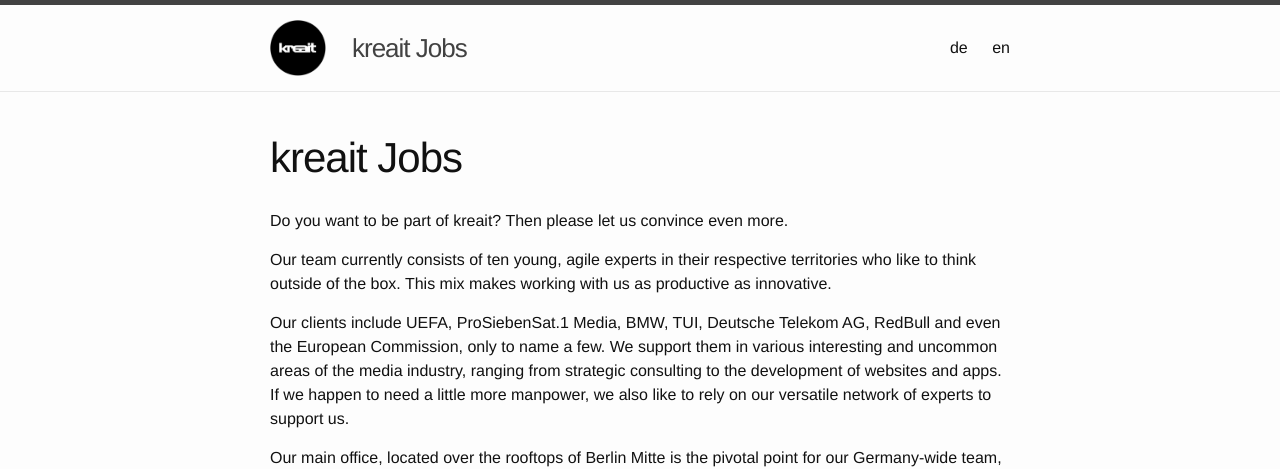
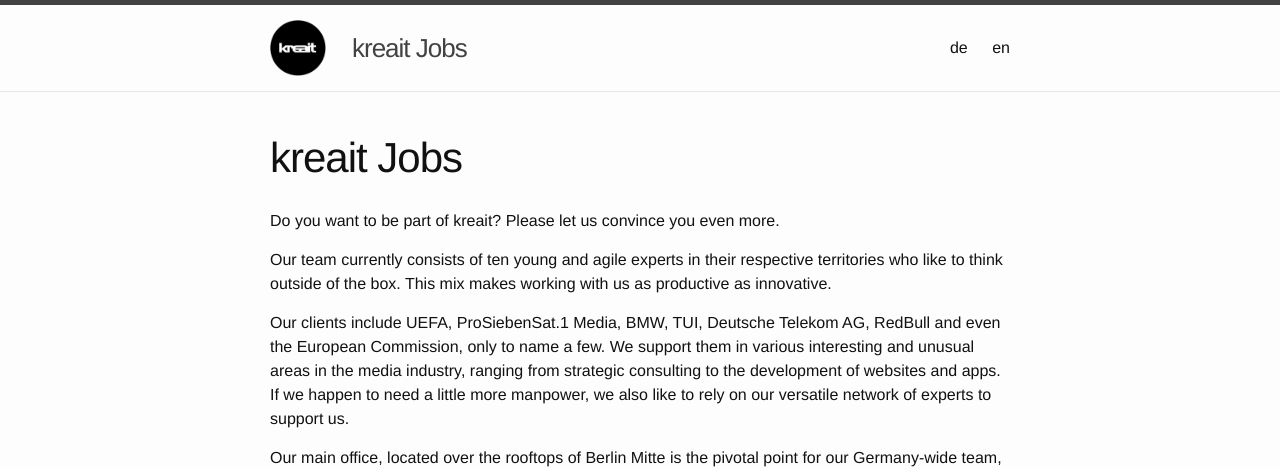
Before and after one commit to dyanakiev/jobs.kreait.com, a Jekyll site: the page built from _posts/en/pages/2015-05-26-index.md, in a window 1280 px wide. Shown: the top 469 px of the page. Built offline with Jekyll 4.4.1, drawn with Linux system fonts in a browser that asks for light colours.

Commit message:
Fix errors in intro text

```diff
--- a/_posts/en/pages/2015-05-26-index.md
+++ b/_posts/en/pages/2015-05-26-index.md
@@ -4,11 +4,11 @@
 permalink: /en
 ---
 
-Do you want to be part of kreait? Then please let us convince even more.
+Do you want to be part of kreait? Please let us convince you even more.
 
-Our team currently consists of ten young, agile experts in their respective territories who like to think outside of the box. This mix makes working with us as productive as innovative.
+Our team currently consists of ten young and agile experts in their respective territories who like to think outside of the box. This mix makes working with us as productive as innovative.
 
-Our clients include UEFA, ProSiebenSat.1 Media, BMW, TUI, Deutsche Telekom AG, RedBull and even the European Commission, only to name a few. We support them in various interesting and uncommon areas of the media industry, ranging from strategic consulting to the development of websites and apps. If we happen to need a little more manpower, we also like to rely on our versatile network of experts to support us.
+Our clients include UEFA, ProSiebenSat.1 Media, BMW, TUI, Deutsche Telekom AG, RedBull and even the European Commission, only to name a few. We support them in various interesting and unusual areas in the media industry, ranging from strategic consulting to the development of websites and apps. If we happen to need a little more manpower, we also like to rely on our versatile network of experts to support us.
 
 Our main office, located over the rooftops of Berlin Mitte is the pivotal point for our Germany-wide team, with additional bases in Hamburg, Köln/Bonn and Munich.
 
```
